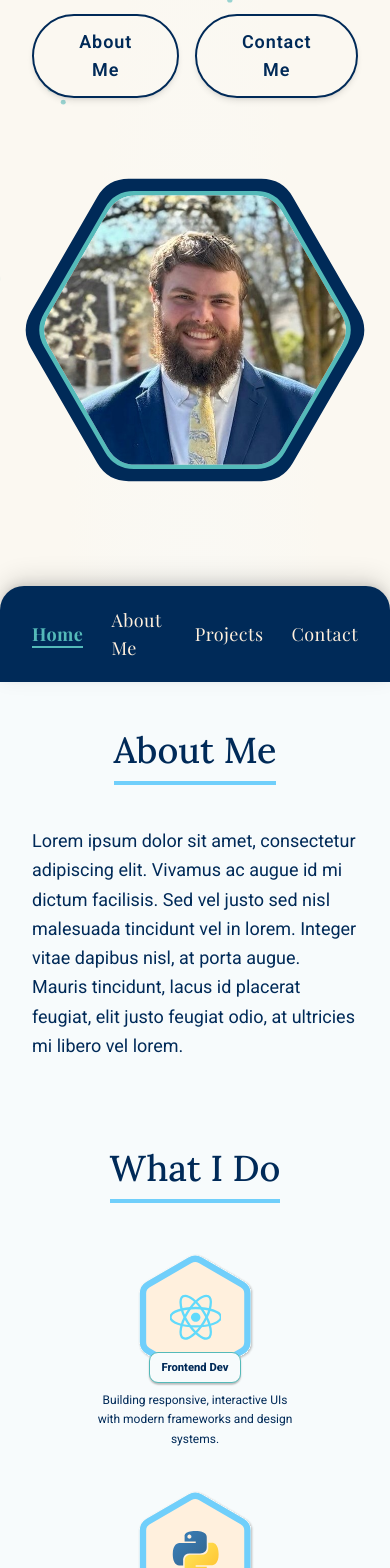
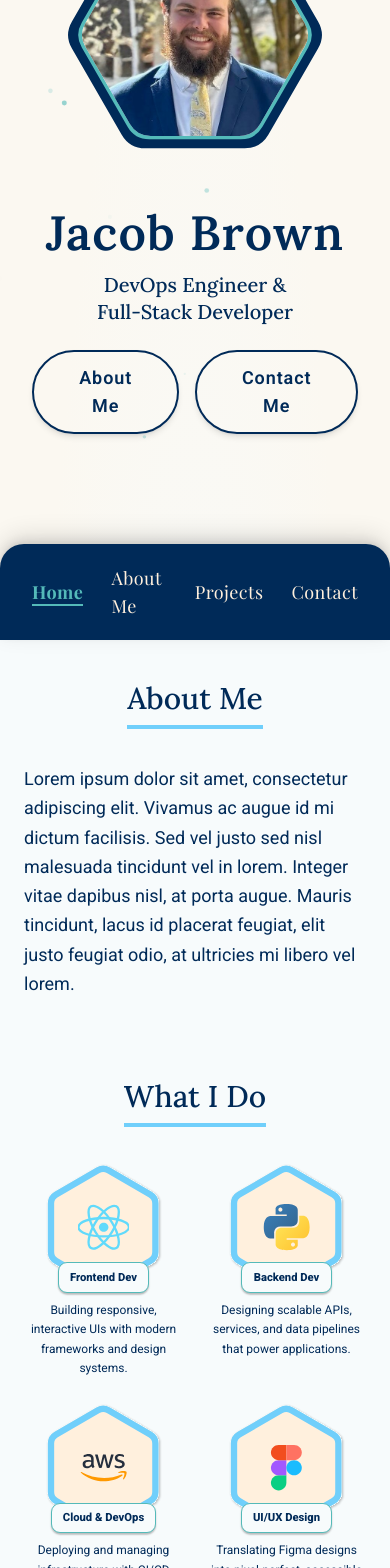
Before and after one commit to JacobE-Brown/JacobPortfolioV3, a React (Vite) app: page / in a window 390 px wide. Shown: the part 220-1788 px from the top of the page. Built offline with nearby package versions, Linux system fonts and the light colour scheme.

Commit message:
Mobile looks good

```diff
--- a/src/components/AboutMe.tsx
+++ b/src/components/AboutMe.tsx
@@ -1,8 +1,8 @@
 export default function AboutMe() {
   return (
-    <section id="about" className="bg-blue-neutral px-8 md:px-16 py-12 md:py-16">
+    <section id="about" className="bg-blue-neutral px-6 sm:px-8 md:px-16 py-10 sm:py-12 md:py-16">
       <div className="max-w-5xl mx-auto flex flex-col gap-6">
-        <h2 className="font-heading font-medium text-text-1 text-4xl md:text-5xl lg:text-7xl text-center mb-8 md:mb-12">
+        <h2 className="font-heading font-medium text-text-1 text-3xl sm:text-4xl md:text-5xl lg:text-7xl text-center mb-6 sm:mb-8 md:mb-12">
           <span className="border-b-4 border-blue-medium-1 pb-2">About Me</span>
         </h2>
         <p className="font-sans text-lg md:text-xl lg:text-2xl text-text-1 leading-relaxed">
--- a/src/components/ContactMe.tsx
+++ b/src/components/ContactMe.tsx
@@ -1,13 +1,13 @@
 export default function ContactMe() {
   return (
-    <section id="contact" className="bg-blue-neutral flex flex-col items-center justify-end min-h-112">
-      <div className="flex-1 flex flex-col items-center justify-center gap-2 px-8">
-        <h2 className="font-heading font-medium text-5xl md:text-7xl lg:text-8xl text-text-1 mb-8 md:mb-12">
+    <section id="contact" className="bg-blue-neutral flex flex-col items-center justify-end min-h-80 sm:min-h-112">
+      <div className="flex-1 flex flex-col items-center justify-center gap-4 px-6 sm:px-8 pt-16">
+        <h2 className="font-heading font-medium text-3xl sm:text-5xl md:text-7xl lg:text-8xl text-text-1 mb-4 sm:mb-8 md:mb-12">
           <span className="border-b-4 border-blue-medium-1 pb-2">Contact Me</span>
         </h2>
         <a
           href="mailto:JacobEBrown@JB.Dev"
-          className="font-sans text-blue-medium-2 text-2xl md:text-4xl lg:text-5xl hover:underline"
+          className="font-sans text-blue-medium-2 text-lg sm:text-2xl md:text-4xl lg:text-5xl hover:underline"
         >
           JacobEBrown@JB.Dev
         </a>
--- a/src/components/HeroSection.tsx
+++ b/src/components/HeroSection.tsx
@@ -18,14 +18,21 @@ export default function HeroSection() {
                       max-w-screen-2xl mx-auto
                       px-8 md:px-16"
       >
-        <div className="flex flex-col lg:flex-row items-center gap-10 lg:gap-16 w-full justify-center">
+        <div className="flex flex-col lg:flex-row items-center gap-6 sm:gap-10 lg:gap-16 w-full justify-center">
+          {/* Profile picture hex frame — shown first on mobile */}
+          <HexProfileFrame
+            src={profileImg}
+            alt="Jacob Brown"
+            className="shrink-0 w-72 h-72 sm:w-96 sm:h-96 md:w-128 md:h-128 lg:w-160 lg:h-160 lg:order-2"
+          />
+
           {/* Text content */}
-          <div className="flex flex-col items-center text-center gap-8 text-text-1">
-            <div className="flex flex-col gap-3">
+          <div className="flex flex-col items-center text-center gap-6 sm:gap-8 text-text-1 lg:order-1">
+            <div className="flex flex-col gap-2 sm:gap-3">
               <h1 className="font-heading font-bold text-5xl md:text-6xl lg:text-8xl leading-tight tracking-wide">
                 Jacob Brown
               </h1>
-              <p className="font-heading font-medium text-2xl md:text-3xl lg:text-5xl leading-snug">
+              <p className="font-heading font-medium text-xl sm:text-2xl md:text-3xl lg:text-5xl leading-snug">
                 DevOps Engineer &
                 <br />
                 Full-Stack Developer
@@ -56,13 +63,6 @@ export default function HeroSection() {
               </a>
             </div>
           </div>
-
-          {/* Profile picture hex frame */}
-          <HexProfileFrame
-            src={profileImg}
-            alt="Jacob Brown"
-            className="shrink-0 w-96 h-96 md:w-128 md:h-128 lg:w-160 lg:h-160"
-          />
         </div>
       </div>
     </section>
--- a/src/components/ProjectCard.tsx
+++ b/src/components/ProjectCard.tsx
@@ -11,29 +11,34 @@ interface ProjectCardProps {
 const HEX_CLIP = 'polygon(25% 0%, 75% 0%, 100% 50%, 75% 100%, 25% 100%, 0% 50%)'
 
 function HexGallery({ reversed, projectName }: { reversed: boolean; projectName: string }) {
-  // Rounded on the inward-facing side only; flush on outer edge
-  const roundedStyle = reversed
-    ? { borderRadius: '0 4.5rem 4.5rem 0' }
-    : { borderRadius: '4.5rem 0 0 4.5rem' }
+  // Mobile: full-width, top+bottom borders only, no rounding
+  // Desktop: rounded on inward side, 3-sided border
+  const desktopBorderClass = reversed
+    ? 'lg:border-r-8'
+    : 'lg:border-l-8'
 
-  // 3-sided border: top + bottom + inward side (no border on flush edge)
-  const borderClass = reversed
-    ? 'border-t-8 border-b-8 border-r-8'
-    : 'border-t-8 border-b-8 border-l-8'
+  const roundedClass = reversed
+    ? 'rounded-none lg:rounded-r-[4.5rem]'
+    : 'rounded-none lg:rounded-l-[4.5rem]'
+
+  // Mobile: gallery always first. Desktop: follows reversed ordering.
+  const orderClass = reversed
+    ? 'order-first'                        // reversed: gallery first everywhere
+    : 'order-first lg:order-2'             // normal: gallery first on mobile, second on desktop
 
   return (
-    <div className="flex-1 flex items-center justify-center py-10 lg:py-16">
+    <div className={`lg:flex-1 flex items-center justify-center lg:py-16 ${orderClass}`}>
       <div
-        className={`bg-text-1 border-blue-medium-1 ${borderClass}
+        className={`bg-text-1 border-blue-medium-1 ${roundedClass}
+                    border-t-6 border-b-6 lg:border-t-8 lg:border-b-8 ${desktopBorderClass}
                     flex flex-col items-center justify-center
-                    px-8 md:px-12 lg:px-16 py-10 md:py-14
+                    px-6 sm:px-8 md:px-12 lg:px-16 py-8 md:py-14
                     w-full h-full`}
-        style={roundedStyle}
       >
         {/* Project name */}
         <h3 className="font-serif font-semibold text-cream-neutral
-                       text-2xl md:text-4xl lg:text-5xl xl:text-7xl
-                       tracking-widest mb-8 md:mb-12 lg:mb-14">
+                       text-2xl sm:text-3xl md:text-4xl lg:text-5xl xl:text-7xl
+                       tracking-widest mb-5 sm:mb-8 md:mb-12 lg:mb-14">
           {projectName}
         </h3>
 
@@ -73,12 +78,16 @@ function HexGallery({ reversed, projectName }: { reversed: boolean; projectName:
   )
 }
 
-function TextContent({ title, description }: { title: string; description: string[] }) {
+function TextContent({ title, description, reversed = false }: { title: string; description: string[]; reversed?: boolean }) {
+  const orderClass = reversed
+    ? 'order-last'                          // reversed: text second everywhere
+    : 'order-last lg:order-1'               // normal: text second on mobile, first on desktop
+
   return (
-    <div className="flex-1 flex items-center justify-center px-6 md:px-10 lg:px-16 py-10 md:py-16">
-      <div className="flex flex-col gap-4 md:gap-6 max-w-xl">
+    <div className={`lg:flex-1 flex items-center justify-center px-6 md:px-10 lg:px-16 py-6 sm:py-10 md:py-16 ${orderClass}`}>
+      <div className="flex flex-col gap-3 sm:gap-4 md:gap-6 max-w-xl">
         <h3 className="flex items-center gap-3 md:gap-4 font-heading font-medium text-text-1
-                       text-2xl md:text-3xl lg:text-4xl xl:text-6xl
+                       text-xl sm:text-2xl md:text-3xl lg:text-4xl xl:text-6xl
                        leading-tight">
           <span className="w-1.5 self-stretch rounded-full bg-blue-medium-1" />
           {title}
@@ -105,17 +114,9 @@ export default function ProjectCard({
 }: ProjectCardProps) {
   return (
     <div className="bg-blue-neutral flex flex-col lg:flex-row items-stretch w-full min-h-80 md:min-h-112 lg:min-h-144">
-      {reversed ? (
-        <>
-          <HexGallery reversed={reversed} projectName={projectName} />
-          <TextContent title={title} description={description} />
-        </>
-      ) : (
-        <>
-          <TextContent title={title} description={description} />
-          <HexGallery reversed={reversed} projectName={projectName} />
-        </>
-      )}
+      {/* Mobile: gallery always on top. Desktop: alternates based on reversed */}
+      <HexGallery reversed={reversed} projectName={projectName} />
+      <TextContent title={title} description={description} reversed={reversed} />
     </div>
   )
 }
--- a/src/components/Technologies.tsx
+++ b/src/components/Technologies.tsx
@@ -343,8 +343,8 @@ export function Technologies(): React.JSX.Element {
   }
 
   return (
-    <section id="skills" className="bg-blue-neutral flex flex-col items-center justify-center overflow-hidden px-4 py-12 md:py-20">
-      <h2 className="font-heading font-medium text-text-1 text-4xl md:text-5xl lg:text-7xl mb-10 md:mb-14">
+    <section id="skills" className="bg-blue-neutral flex flex-col items-center justify-center overflow-hidden px-4 py-10 sm:py-12 md:py-20">
+      <h2 className="font-heading font-medium text-text-1 text-3xl sm:text-4xl md:text-5xl lg:text-7xl mb-6 sm:mb-10 md:mb-14">
         <span className="border-b-4 border-blue-medium-1 pb-2">My Skills</span>
       </h2>
 
@@ -359,15 +359,15 @@ export function Technologies(): React.JSX.Element {
                 <button
                   key={cat.name}
                   onClick={() => toggleFilter(cat.name)}
-                  className={`flex items-center justify-center gap-1.5 px-3 py-1.5
+                  className={`flex items-center justify-center gap-1.5 px-2.5 py-1 sm:px-3 sm:py-1.5
                     ${isActive
                       ? 'bg-blue-medium-1 border-blue-medium-2'
                       : 'bg-cream-neutral border-blue-medium-1'
                     }
-                    rounded-full border-2 shadow-sm hover:shadow-md transition-all
+                    rounded-full border-1.5 sm:border-2 shadow-sm hover:shadow-md transition-all
                     cursor-pointer`}
                 >
-                  <span className="font-sans font-medium text-text-1 text-sm tracking-wide whitespace-nowrap">
+                  <span className="font-sans font-medium text-text-1 text-xs sm:text-sm tracking-wide whitespace-nowrap">
                     {cat.name}
                   </span>
                   {isActive && cat.icon && <img className="w-5 h-4" alt="" src={cat.icon} />}
--- a/src/components/WhatIDo.tsx
+++ b/src/components/WhatIDo.tsx
@@ -36,16 +36,17 @@ const workItems = [
 
 export default function WhatIDo() {
   return (
-    <section className="bg-blue-neutral flex flex-col items-center gap-8 px-8 md:px-16 py-10">
-      <h2 className="font-heading font-medium text-text-1 text-4xl md:text-5xl lg:text-7xl mb-8 md:mb-12">
+    <section className="bg-blue-neutral flex flex-col items-center gap-6 sm:gap-8 px-6 sm:px-8 md:px-16 py-10">
+      <h2 className="font-heading font-medium text-text-1 text-3xl sm:text-4xl md:text-5xl lg:text-7xl mb-6 sm:mb-8 md:mb-12">
         <span className="border-b-4 border-blue-medium-1 pb-2">What I Do</span>
       </h2>
 
-      <div className="flex flex-wrap items-start justify-center gap-10 md:gap-15 w-full max-w-6xl">
-        {workItems.map((item) => (
+      <div className="grid grid-cols-2 lg:grid-cols-5 items-start justify-items-center gap-6 sm:gap-10 md:gap-15 w-full max-w-6xl">
+        {workItems.map((item, i) => (
           <div
             key={item.label}
-            className="flex flex-col items-center gap-2 w-52 md:w-64 lg:w-72"
+            className={`flex flex-col items-center gap-2 w-full max-w-44 sm:max-w-52 md:max-w-64 lg:max-w-72
+                        ${i === workItems.length - 1 && workItems.length % 2 !== 0 ? 'col-span-2 lg:col-span-1' : ''}`}
           >
             <TechBadge
               icon={<img src={item.icon} alt={item.label} className="w-full h-full" />}
```
